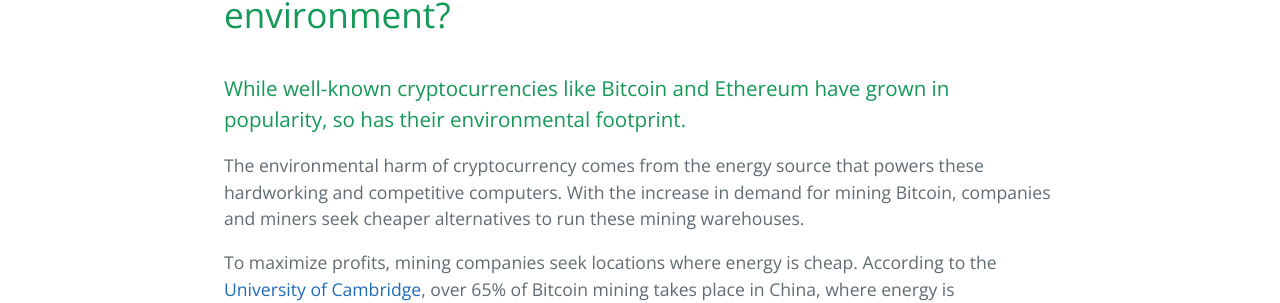
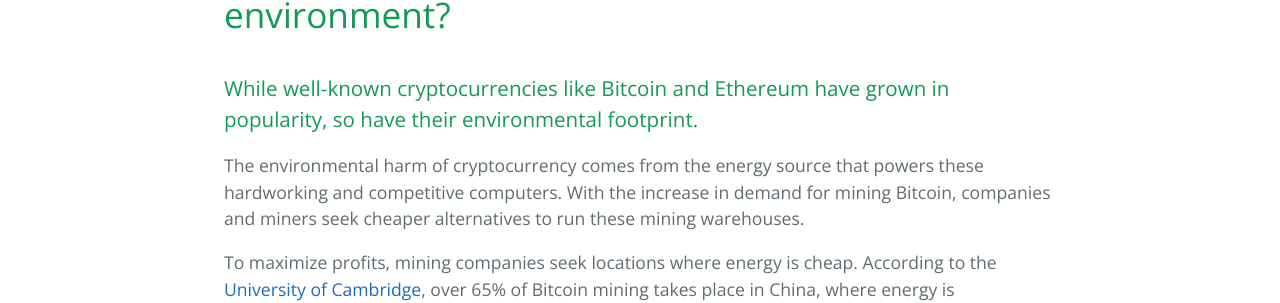
Before and after one commit to tifhsu88/crackingcrypto, a Jekyll site: the page built from tab3.md, in a window 1280 px wide. Shown: the part 564-867 px from the top of the page. Built offline with Jekyll 4.4.1, drawn with Linux system fonts in a browser that asks for light colours.

Commit message:
Update tab3.md

```diff
--- a/tab3.md
+++ b/tab3.md
@@ -8,7 +8,7 @@
 
 # How exactly is cryptocurrency harming the environment?
 
-### While well-known cryptocurrencies like Bitcoin and Ethereum have grown in popularity, so has their environmental footprint.
+### While well-known cryptocurrencies like Bitcoin and Ethereum have grown in popularity, so have their environmental footprint.
 
 The environmental harm of cryptocurrency comes from the energy source that powers these hardworking and competitive computers. With the increase in demand for mining Bitcoin, companies and miners seek cheaper alternatives to run these mining warehouses.
 
```
